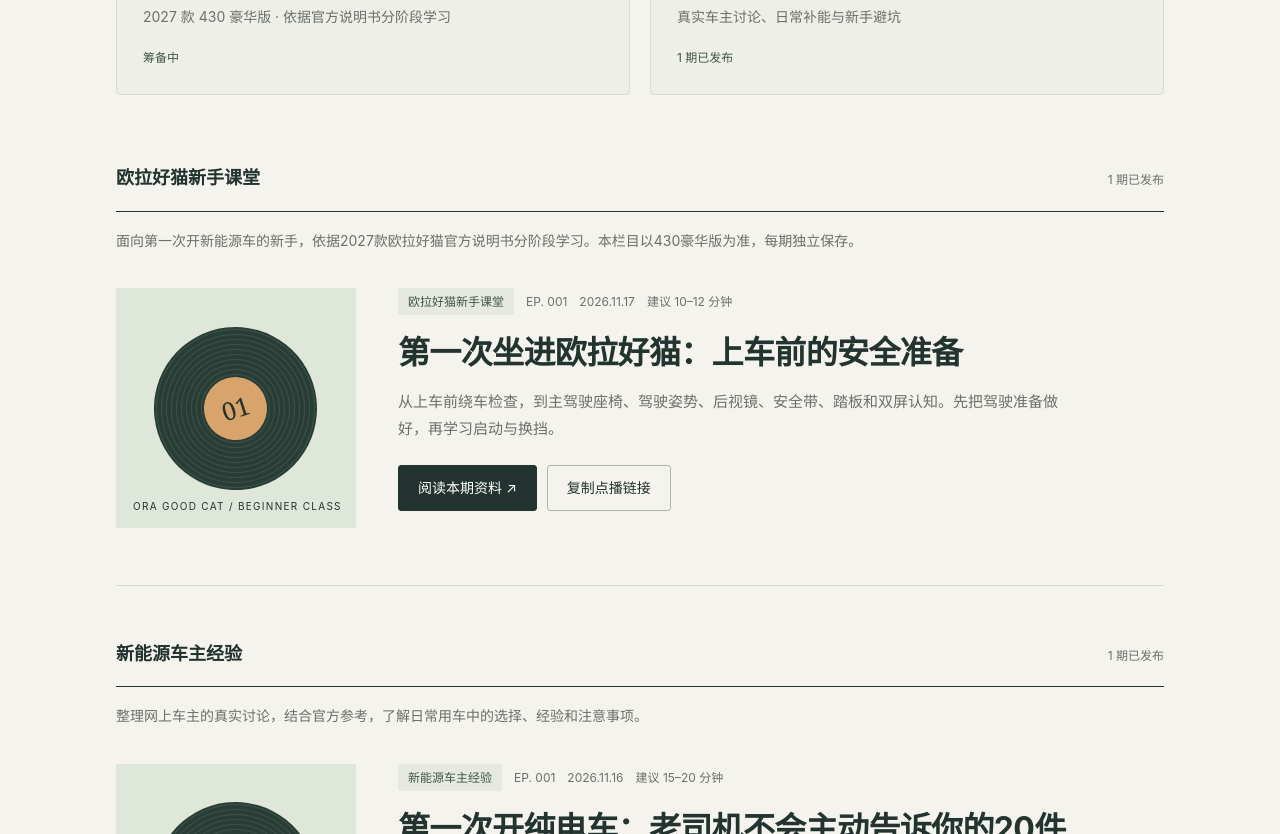
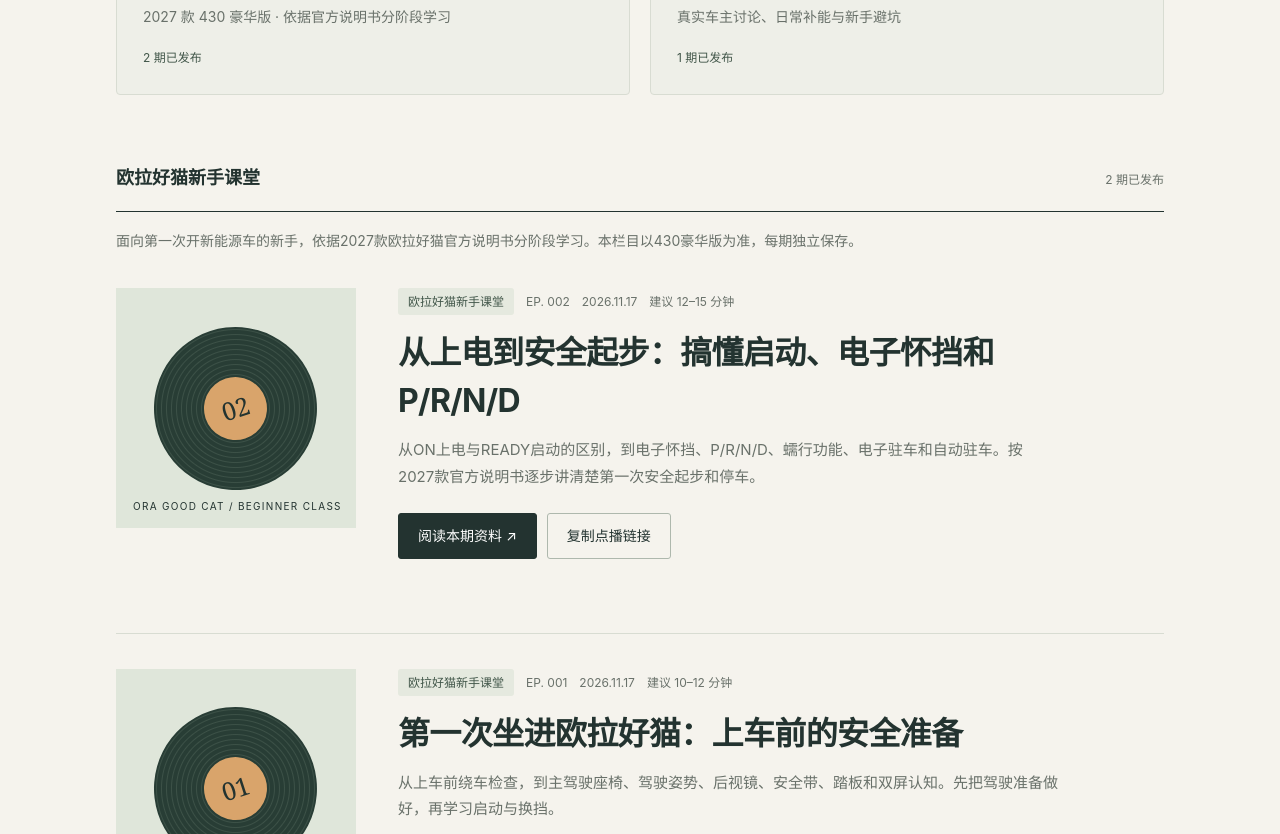
Before and after one commit to suyeye6117-pixel/laifu-listening-briefs, a plain HTML site: page index.html in a window 1280 px wide. Shown: the part 620-1454 px from the top of the page. Drawn offline with Linux system fonts and the light colour scheme.

Commit message:
List ORA beginner class episode 002 on homepage

```diff
--- a/index.html
+++ b/index.html
@@ -22,11 +22,19 @@ a{color:inherit}button{font:inherit}a,button{-webkit-tap-highlight-color:transpa
 <main>
 <section class="hero" aria-labelledby="title"><div class="eyebrow">专题资料 · 持续收录</div><h1 id="title">把好奇，<br>留给下一次收听。</h1><p class="intro">每期一份完整资料，一个独立链接。选一个想了解的话题，带到来福，听它慢慢讲清楚。</p></section>
 <nav class="columns" aria-label="播客栏目">
-<a class="column" href="#ora-class"><span class="eyebrow">01 / 车型课堂</span><strong>欧拉好猫新手课堂 <span aria-hidden="true">↘</span></strong><span>2027 款 430 豪华版 · 依据官方说明书分阶段学习</span><small>筹备中</small></a>
+<a class="column" href="#ora-class"><span class="eyebrow">01 / 车型课堂</span><strong>欧拉好猫新手课堂 <span aria-hidden="true">↘</span></strong><span>2027 款 430 豪华版 · 依据官方说明书分阶段学习</span><small>2 期已发布</small></a>
 <a class="column" href="#owner-experience"><span class="eyebrow">02 / 经验专题</span><strong>新能源车主经验 <span aria-hidden="true">↘</span></strong><span>真实车主讨论、日常补能与新手避坑</span><small>1 期已发布</small></a>
 </nav>
-<section id="ora-class" class="collection" aria-labelledby="ora-title"><div class="sectionhead"><h2 id="ora-title">欧拉好猫新手课堂</h2><span class="count">1 期已发布</span></div>
+<section id="ora-class" class="collection" aria-labelledby="ora-title"><div class="sectionhead"><h2 id="ora-title">欧拉好猫新手课堂</h2><span class="count">2 期已发布</span></div>
 <p class="collection-intro">面向第一次开新能源车的新手，依据2027款欧拉好猫官方说明书分阶段学习。本栏目以430豪华版为准，每期独立保存。</p>
+<article class="episode">
+<div class="art" aria-hidden="true"><div class="disc"><span class="label">02</span></div><small>ORA GOOD CAT / BEGINNER CLASS</small></div>
+<div><div class="meta"><span class="tag">欧拉好猫新手课堂</span><span>EP. 002</span><time datetime="2026-11-17">2026.11.17</time><span>建议 12–15 分钟</span></div>
+<h3><a href="/episodes/ora-002.html">从上电到安全起步：搞懂启动、电子怀挡和 P/R/N/D</a></h3>
+<p class="summary">从ON上电与READY启动的区别，到电子怀挡、P/R/N/D、蠕行功能、电子驻车和自动驻车。按2027款官方说明书逐步讲清楚第一次安全起步和停车。</p>
+<div class="actions"><a class="btn" href="/episodes/ora-002.html">阅读本期资料 <span aria-hidden="true">&nbsp;↗</span></a><button class="btn secondary" type="button" id="copy-ora-2" data-url="https://listen.motifrevue.com/episodes/ora-002.html">复制点播链接</button></div>
+<p class="status" id="copy-ora-2-status" role="status" aria-live="polite"></p>
+</div></article>
 <article class="episode">
 <div class="art" aria-hidden="true"><div class="disc"><span class="label">01</span></div><small>ORA GOOD CAT / BEGINNER CLASS</small></div>
 <div><div class="meta"><span class="tag">欧拉好猫新手课堂</span><span>EP. 001</span><time datetime="2026-11-17">2026.11.17</time><span>建议 10–12 分钟</span></div>
@@ -51,6 +59,8 @@ a{color:inherit}button{font:inherit}a,button{-webkit-tap-highlight-color:transpa
 </div><script>
 const button=document.getElementById('copy'),status=document.getElementById('copy-status');
 const oraButton=document.getElementById('copy-ora'),oraStatus=document.getElementById('copy-ora-status');
+const ora2Button=document.getElementById('copy-ora-2'),ora2Status=document.getElementById('copy-ora-2-status');
+ora2Button?.addEventListener('click',async()=>{try{await navigator.clipboard.writeText(ora2Button.dataset.url);ora2Status.textContent='链接已复制，去来福粘贴即可。';ora2Button.textContent='已复制 ✓';setTimeout(()=>ora2Button.textContent='复制点播链接',2500)}catch(e){ora2Status.textContent='请打开“阅读本期资料”，复制浏览器地址栏中的链接。'}});
 oraButton?.addEventListener('click',async()=>{try{await navigator.clipboard.writeText(oraButton.dataset.url);oraStatus.textContent='链接已复制，去来福粘贴即可。';oraButton.textContent='已复制 ✓';setTimeout(()=>oraButton.textContent='复制点播链接',2500)}catch(e){oraStatus.textContent='请打开“阅读本期资料”，复制浏览器地址栏中的链接。'}});
 button.addEventListener('click',async()=>{try{await navigator.clipboard.writeText(button.dataset.url);status.textContent='链接已复制，去来福粘贴即可。';button.textContent='已复制 ✓';setTimeout(()=>button.textContent='复制点播链接',2500)}catch(e){status.textContent='请打开“阅读本期资料”，复制浏览器地址栏中的链接。'}});
 </script></body></html>
```
